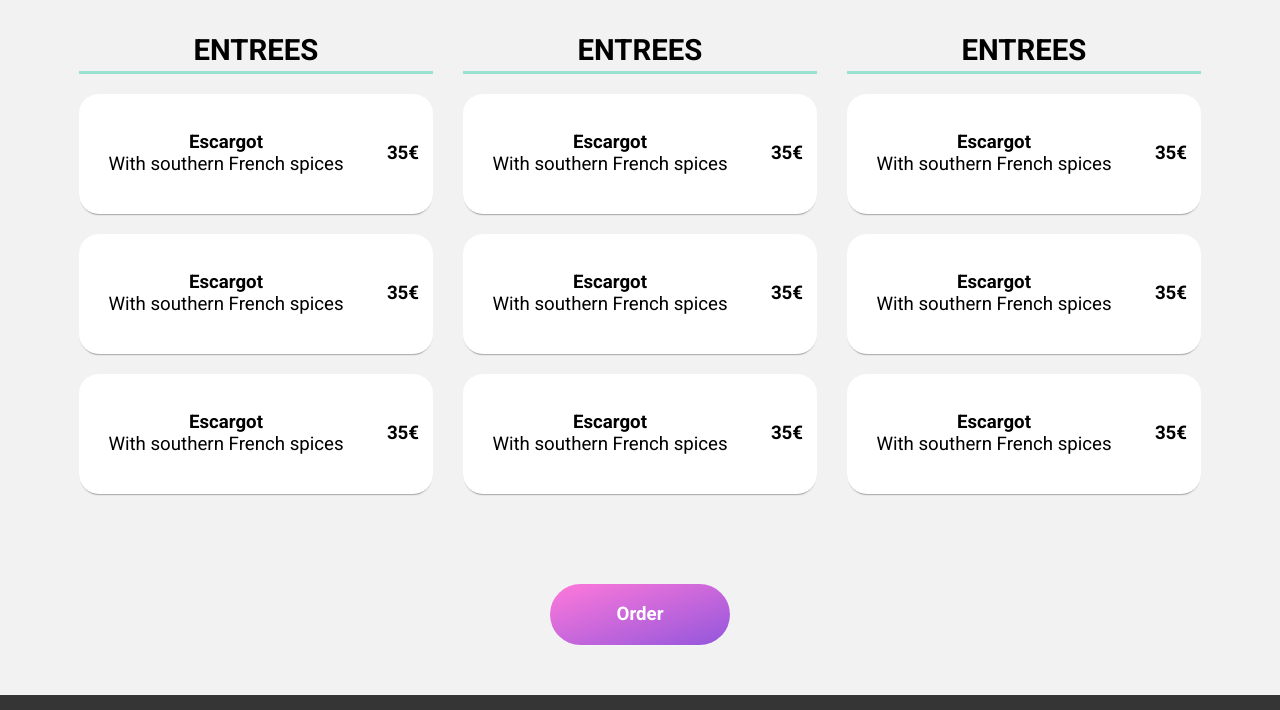
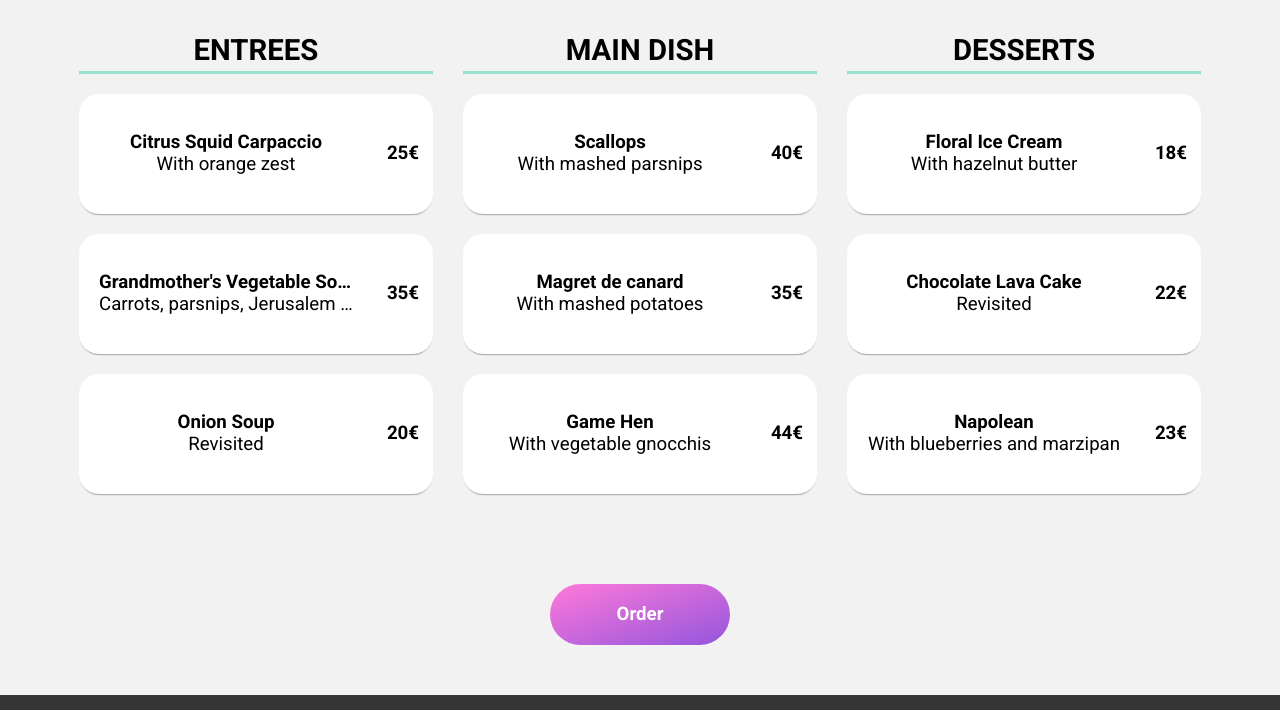
Before and after one commit to jimmypop1985/Oh-My-Food, a website: page bastille.html in a window 1280 px wide. Shown: the part 385-1095 px from the top of the page. Drawn offline with Linux system fonts and the light colour scheme; a web font is replaced by a local one.

Commit message:
Added correct menu items to Bastille Page

```diff
--- a/bastille.html
+++ b/bastille.html
@@ -40,13 +40,13 @@
                             <a href = "#">
                                 <div class = card__items>
                                     <div class = card__items--text>
-                                        <h3 class = "bold medium card__items--item">Escargot</h3>
-                                        <h3 class = "normal medium card__items--item">With southern French spices</h3>
+                                        <h3 class = "bold medium card__items--item">Citrus Squid Carpaccio</h3>
+                                        <h3 class = "normal medium card__items--item">With orange zest</h3>
                                     </div>
                                 </div>
                                 <div class = "box-container">
                                     <div class = "card__items card__items--price">
-                                        <h3>35€</h3>
+                                        <h3>25€</h3>
                                     </div>
                                     <div class="box">
                                         <span><i class="fa-solid fa-circle-check check-icon largest"></i></span>
@@ -58,8 +58,8 @@
                             <a href = "#">
                                 <div class = card__items>
                                     <div class = card__items--text>
-                                        <h3 class = "bold medium card__items--item">Escargot</h3>
-                                        <h3 class = "normal medium card__items--item">With southern French spices</h3>
+                                        <h3 class = "bold medium card__items--item">Grandmother's Vegetable Soup</h3>
+                                        <h3 class = "normal medium card__items--item">Carrots, parsnips, Jerusalem atrichoke</h3>
                                     </div>
                                 </div>
                                 <div class = "box-container">
@@ -76,13 +76,13 @@
                             <a href = "#">
                                 <div class = card__items>
                                     <div class = card__items--text>
-                                        <h3 class = "bold medium card__items--item">Escargot</h3>
-                                        <h3 class = "normal medium card__items--item">With southern French spices</h3>
+                                        <h3 class = "bold medium card__items--item">Onion Soup</h3>
+                                        <h3 class = "normal medium card__items--item">Revisited</h3>
                                     </div>
                                 </div>
                                 <div class = "box-container">
                                     <div class = "card__items card__items--price">
-                                        <h3>35€</h3>
+                                        <h3>20€</h3>
                                     </div>
                                     <div class="box">
                                         <span><i class="fa-solid fa-circle-check check-icon largest"></i></span>
@@ -93,20 +93,20 @@
                     </div>
                     <div class = "course">
                         <div class  = "course__subtitle">
-                            <h3 class = "course__subtitle--text largest bold">ENTREES</h3>
+                            <h3 class = "course__subtitle--text largest bold">MAIN DISH</h3>
                             <div class = "course__subtitle--underline"></div>
                         </div>
                         <div class = "card card__1">
                             <a href = "#">
                                 <div class = card__items>
                                     <div class = card__items--text>
-                                        <h3 class = "bold medium card__items--item">Escargot</h3>
-                                        <h3 class = "normal medium card__items--item">With southern French spices</h3>
+                                        <h3 class = "bold medium card__items--item">Scallops</h3>
+                                        <h3 class = "normal medium card__items--item">With mashed parsnips</h3>
                                     </div>
                                 </div>
                                 <div class = "box-container">
                                     <div class = "card__items card__items--price">
-                                        <h3>35€</h3>
+                                        <h3>40€</h3>
                                     </div>
                                     <div class="box">
                                         <span><i class="fa-solid fa-circle-check check-icon largest"></i></span>
@@ -118,8 +118,8 @@
                             <a href = "#">
                                 <div class = card__items>
                                     <div class = card__items--text>
-                                        <h3 class = "bold medium card__items--item">Escargot</h3>
-                                        <h3 class = "normal medium card__items--item">With southern French spices</h3>
+                                        <h3 class = "bold medium card__items--item">Magret de canard</h3>
+                                        <h3 class = "normal medium card__items--item">With mashed potatoes</h3>
                                     </div>
                                 </div>
                                 <div class = "box-container">
@@ -136,13 +136,13 @@
                             <a href = "#">
                                 <div class = card__items>
                                     <div class = card__items--text>
-                                        <h3 class = "bold medium card__items--item">Escargot</h3>
-                                        <h3 class = "normal medium card__items--item">With southern French spices</h3>
+                                        <h3 class = "bold medium card__items--item">Game Hen</h3>
+                                        <h3 class = "normal medium card__items--item">With vegetable gnocchis</h3>
                                     </div>
                                 </div>
                                 <div class = "box-container">
                                     <div class = "card__items card__items--price">
-                                        <h3>35€</h3>
+                                        <h3>44€</h3>
                                     </div>
                                     <div class="box">
                                         <span><i class="fa-solid fa-circle-check check-icon largest"></i></span>
@@ -153,20 +153,20 @@
                     </div>
                     <div class = "course">
                         <div class  = "course__subtitle">
-                            <h3 class = "course__subtitle--text largest bold">ENTREES</h3>
+                            <h3 class = "course__subtitle--text largest bold">DESSERTS</h3>
                             <div class = "course__subtitle--underline"></div>
                         </div>
                         <div class = "card card__1">
                             <a href = "#">
                                 <div class = card__items>
                                     <div class = card__items--text>
-                                        <h3 class = "bold medium card__items--item">Escargot</h3>
-                                        <h3 class = "normal medium card__items--item">With southern French spices</h3>
+                                        <h3 class = "bold medium card__items--item">Floral Ice Cream</h3>
+                                        <h3 class = "normal medium card__items--item">With hazelnut butter</h3>
                                     </div>
                                 </div>
                                 <div class = "box-container">
                                     <div class = "card__items card__items--price">
-                                        <h3>35€</h3>
+                                        <h3>18€</h3>
                                     </div>
                                     <div class="box">
                                         <span><i class="fa-solid fa-circle-check check-icon largest"></i></span>
@@ -178,13 +178,13 @@
                             <a href = "#">
                                 <div class = card__items>
                                     <div class = card__items--text>
-                                        <h3 class = "bold medium card__items--item">Escargot</h3>
-                                        <h3 class = "normal medium card__items--item">With southern French spices</h3>
+                                        <h3 class = "bold medium card__items--item">Chocolate Lava Cake</h3>
+                                        <h3 class = "normal medium card__items--item">Revisited</h3>
                                     </div>
                                 </div>
                                 <div class = "box-container">
                                     <div class = "card__items card__items--price">
-                                        <h3>35€</h3>
+                                        <h3>22€</h3>
                                     </div>
                                     <div class="box">
                                         <span><i class="fa-solid fa-circle-check check-icon largest"></i></span>
@@ -196,13 +196,13 @@
                             <a href = "#">
                                 <div class = card__items>
                                     <div class = card__items--text>
-                                        <h3 class = "bold medium card__items--item">Escargot</h3>
-                                        <h3 class = "normal medium card__items--item">With southern French spices</h3>
+                                        <h3 class = "bold medium card__items--item">Napolean</h3>
+                                        <h3 class = "normal medium card__items--item">With blueberries and marzipan</h3>
                                     </div>
                                 </div>
                                 <div class = "box-container">
                                     <div class = "card__items card__items--price">
-                                        <h3>35€</h3>
+                                        <h3>23€</h3>
                                     </div>
                                     <div class="box">
                                         <span><i class="fa-solid fa-circle-check check-icon largest"></i></span>
```
